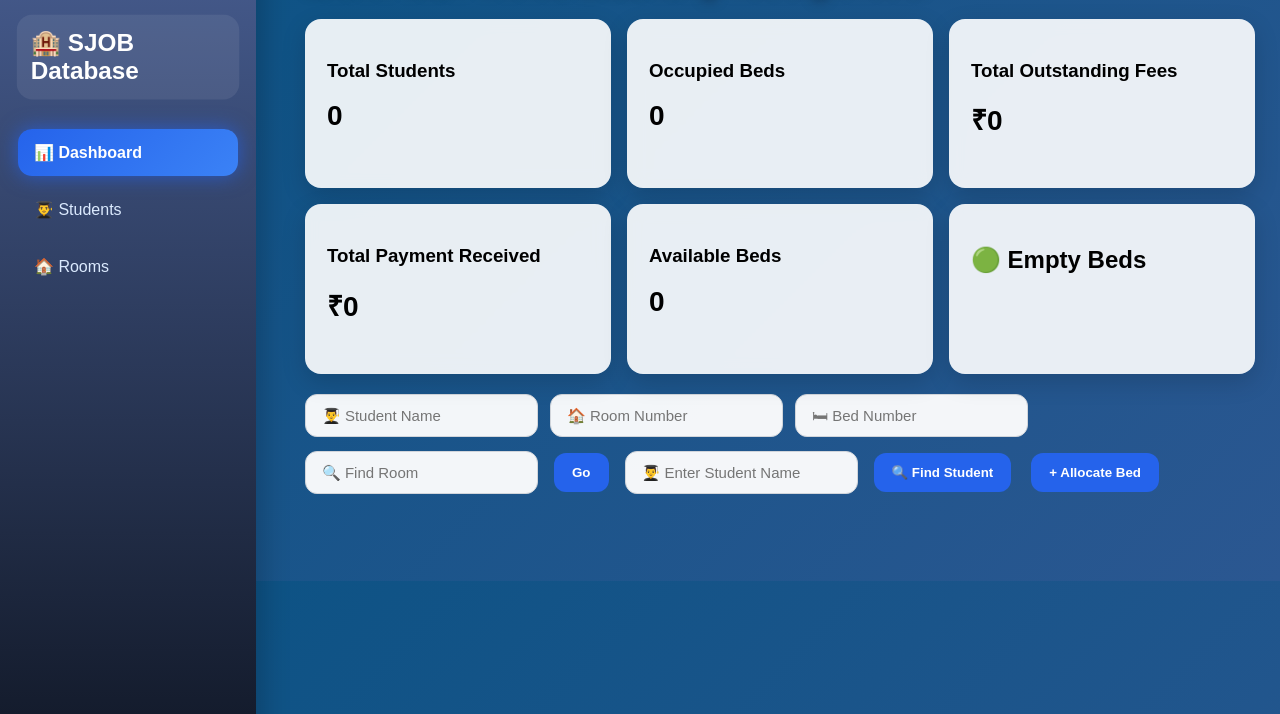
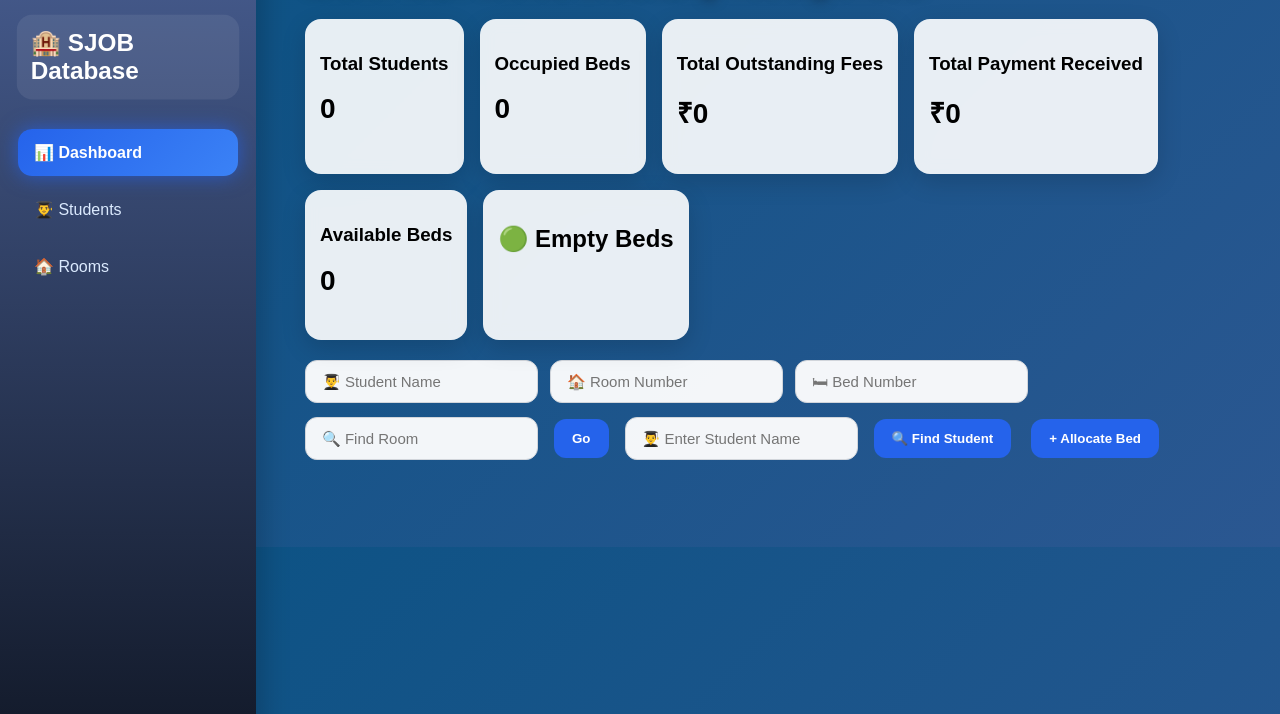
Before and after one commit to himanshu16471/hostel-management, a website: page public/index.html in a window 1280 px wide. Shown: the part 86-800 px from the top of the page. Drawn offline with Linux system fonts and the light colour scheme; no server answers; sample sign-in values are in the browser's storage.

Commit message:
Update available beds height

```diff
--- a/public/style.css
+++ b/public/style.css
@@ -89,9 +89,12 @@ body {
 
 .card,
 .emptyBedsPanel {
-  padding: 22px;
-  flex: 1;
-  min-width: 220px;
+  background: rgba(255,255,255,0.9);
+  backdrop-filter: blur(8px);
+  border-radius: 16px;
+  padding: 15px;
+  max-height: 180px;   /* reduce height */
+  overflow-y: auto;    /* add scroll if many beds */
 }
 
 .card p {
```
